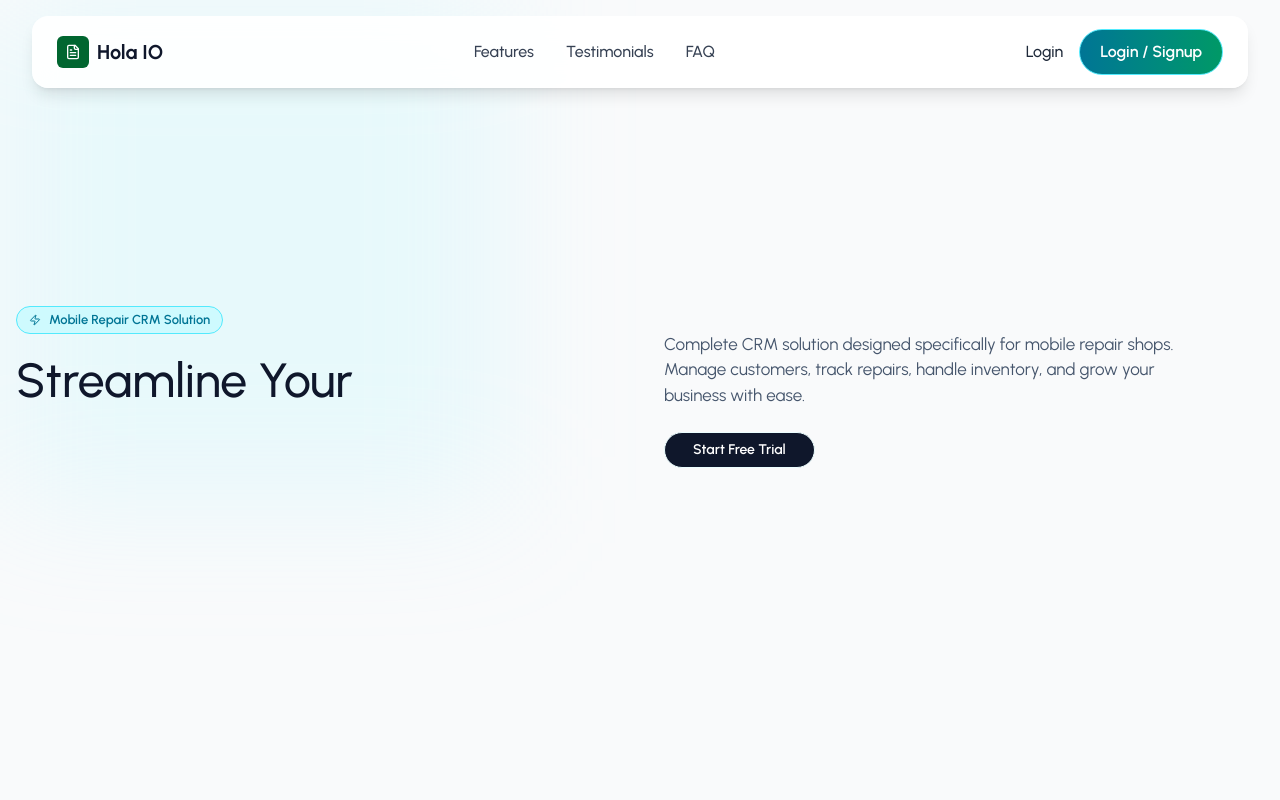
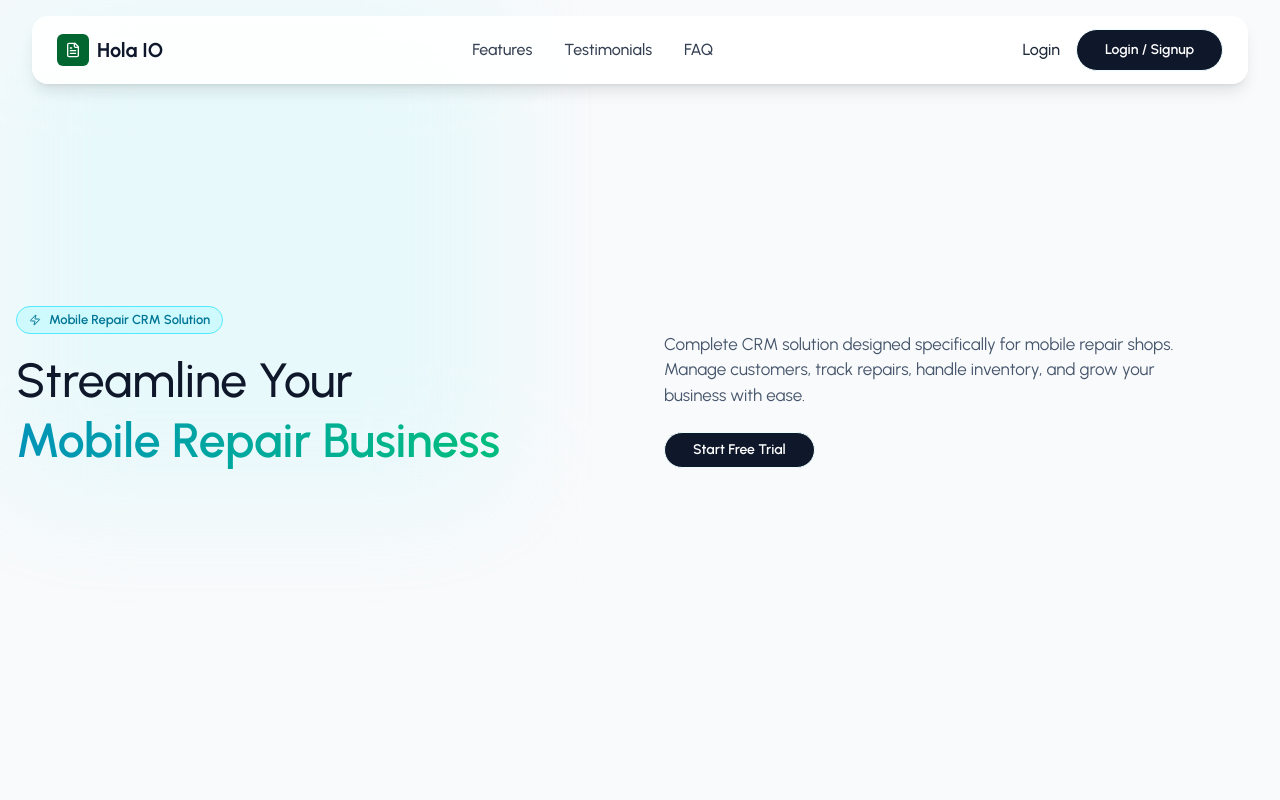
Before and after one commit to ivaibhavkulkarni/CRM-main-project, a React (Vite) app in the folder frontend/hola-io-crm/: page / in a window 1280 px wide. Shown: the top 800 px of the page. Built offline with nearby package versions, Linux system fonts and the light colour scheme.

Commit message:
Fixes done in CSS file Header

```diff
--- a/frontend/hola-io-crm/src/components/landing/Header.jsx
+++ b/frontend/hola-io-crm/src/components/landing/Header.jsx
@@ -89,7 +89,7 @@ const Header = () => {
             </Link>
             <Link
               to="/signup"
-              className="bg-gradient-to-r from-cyan-700 to-emerald-600 text-white px-5 py-2.5 rounded-full font-semibold hover:scale-105 hover:shadow-md border border-cyan-300 transition-all duration-200"
+              className="bg-slate-900 text-xs md:text-sm font-semibold text-white px-6 md:px-7 py-2 md:py-2.5 rounded-full hover:bg-cyan-100 hover:text-slate-900 border border-cyan-50 hover:border-cyan-300 transition-colors cursor-pointer"
             >
               Login / Signup
             </Link>
--- a/frontend/hola-io-crm/src/index.css
+++ b/frontend/hola-io-crm/src/index.css
@@ -1,16 +1,11 @@
 @import url('https://fonts.googleapis.com/css2?family=Urbanist:ital,wght@0,100..900;1,100..900&display=swap');
 @import "tailwindcss";
 
-@theme {
-  --font-display: "Urbanist", "sans-serif";
-  --color-primary: #6bd700;
-  --breakpoint-3xl: 1920px;
-}
+@tailwind utilities;
 
-/* Base layer */
 @layer base {
   html {
-    font-family: var(--font-display);
+    font-family: "Urbanist", sans-serif;
   }
 
   body {
@@ -22,16 +17,20 @@
   }
 }
 
-/* Animation */
+/* 🔥 Gradient Shine Animation */
 @keyframes text-shine {
   0% {
     background-position: 0% 50%;
   }
+  50% {
+    background-position: 100% 50%;
+  }
   100% {
-    background-position: 100% 50%;
+    background-position: 0% 50%;
   }
 }
 
 .animate-text-shine {
-  animation: text-shine 3s ease-in-out infinite;
+  background-size: 200% auto;
+  animation: text-shine 3s linear infinite;
 }
--- a/frontend/hola-io-crm/src/pages/LandingPage/LandingPage.jsx
+++ b/frontend/hola-io-crm/src/pages/LandingPage/LandingPage.jsx
@@ -26,9 +26,10 @@ const LandingPage = () => {
                 </Badge>
                 <h1 className="text-3xl md:text-4xl lg:text-5xl mb-6 font-medium text-slate-900 leading-tight">
                   Streamline Your <br />
-                  <span className="text-transparent bg-clip-text bg-[radial-gradient(circle,from-cyan-700,via-emerald-500,to-cyan-600)] bg-[length:200%_200%] animate-text-shine font-semibold">
-                    Mobile Repair Business
-                  </span>
+                  <span className="text-transparent bg-clip-text bg-gradient-to-r from-cyan-600 via-emerald-500 to-cyan-700 bg-[length:200%_200%] animate-text-shine font-semibold">
+  Mobile Repair Business
+</span>
+
                 </h1>
               </div>
 
```
